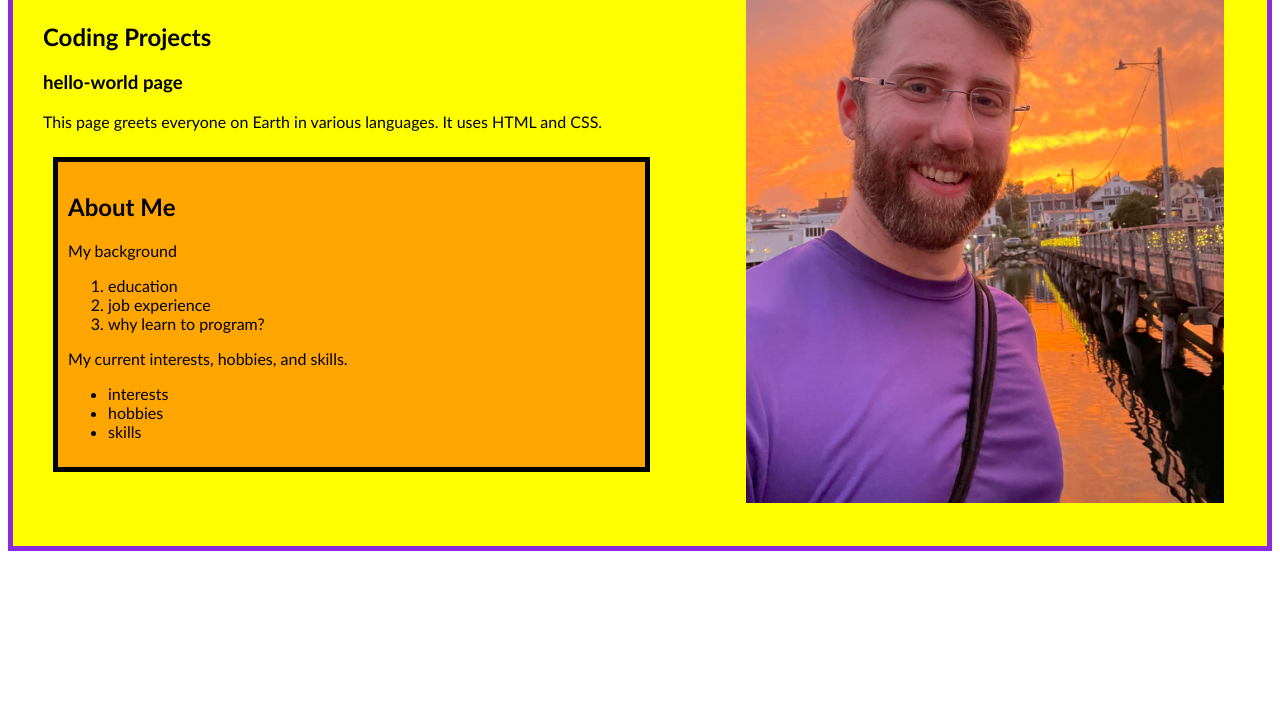
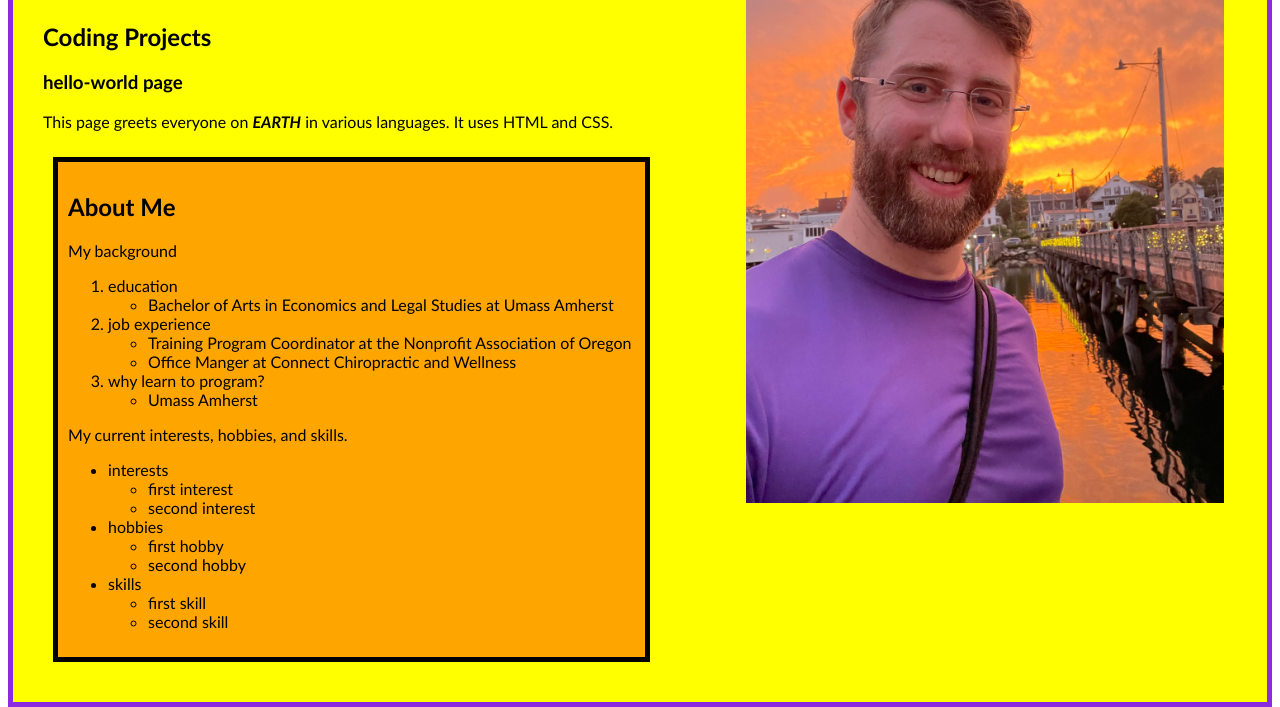
Before and after one commit to curtisbrooks678/portfolio-webpage, a plain HTML site: page index.html in a window 1280 px wide. Shown: the part 190-897 px from the top of the page. Before the commit the page ends 800 px from the top, so only its background shows below. Drawn offline with Linux system fonts and the light colour scheme.

Commit message:
add sub bullets to about me section

```diff
--- a/css/styles.css
+++ b/css/styles.css
@@ -26,6 +26,12 @@ h1 {
     padding: 10pt;
 }
 
+.worldwide {
+    text-transform: uppercase;
+    font-weight: bold;
+    font-style: italic;
+}
+
 .about-me {
     width: 50%;
     padding: 10px;
--- a/index.html
+++ b/index.html
@@ -11,20 +11,47 @@
             <h1>Curtis Brooks</h1>
             <h2>Coding Projects</h2>
             <h3>hello-world page</h3> <!-- link to ghpage -->
-            <p>This page greets everyone on Earth in various languages. It uses HTML and CSS.</p>
+            <p>This page greets everyone on <span class= "worldwide">Earth</span> in various languages. It uses HTML and CSS.</p>
             <div class= "about-me">
                 <h2>About Me</h2>
                 <p> My background</p>
-                <ol>
-                    <li>education</li>
-                    <li>job experience</li>
-                    <li>why learn to program?</li>
+                <ol class= "domlist">
+                    <li>education
+                    <ul class= "sublist">
+                        <li>Bachelor of Arts in Economics and Legal Studies at Umass Amherst</li>
+                    </ul>
+                    </li>
+                    <li>job experience
+                    <ul class= "sublist">
+                        <li>Training Program Coordinator at the Nonprofit Association of Oregon</li>
+                        <li>Office Manger at Connect Chiropractic and Wellness</li>
+                    </ul>
+                    </li>
+                    <li>why learn to program?
+                    <ul class= "sublist">
+                        <li>Umass Amherst</li>
+                    </li>
                 </ol>
                 <p>My current interests, hobbies, and skills.</p>
-                <ul>
-                    <li>interests</li>
-                    <li>hobbies</li>
-                    <li>skills</li>
+                <ul class= "domlist2">
+                    <li>interests
+                    <ul class= "sublist">
+                        <li>first interest</li>
+                        <li>second interest</li>
+                    </ul>
+                    </li>
+                    <li>hobbies
+                    <ul class= "sublist">
+                        <li>first hobby</li>
+                        <li>second hobby</li>
+                    </ul>
+                    </li>
+                    <li>skills
+                    <ul class= "sublist">
+                        <li>first skill</li>
+                        <li>second skill</li>
+                    </ul>
+                    </li>
                 </ul>
             </div>
         </div>
```
Also changed, not shown: 1 other file.
